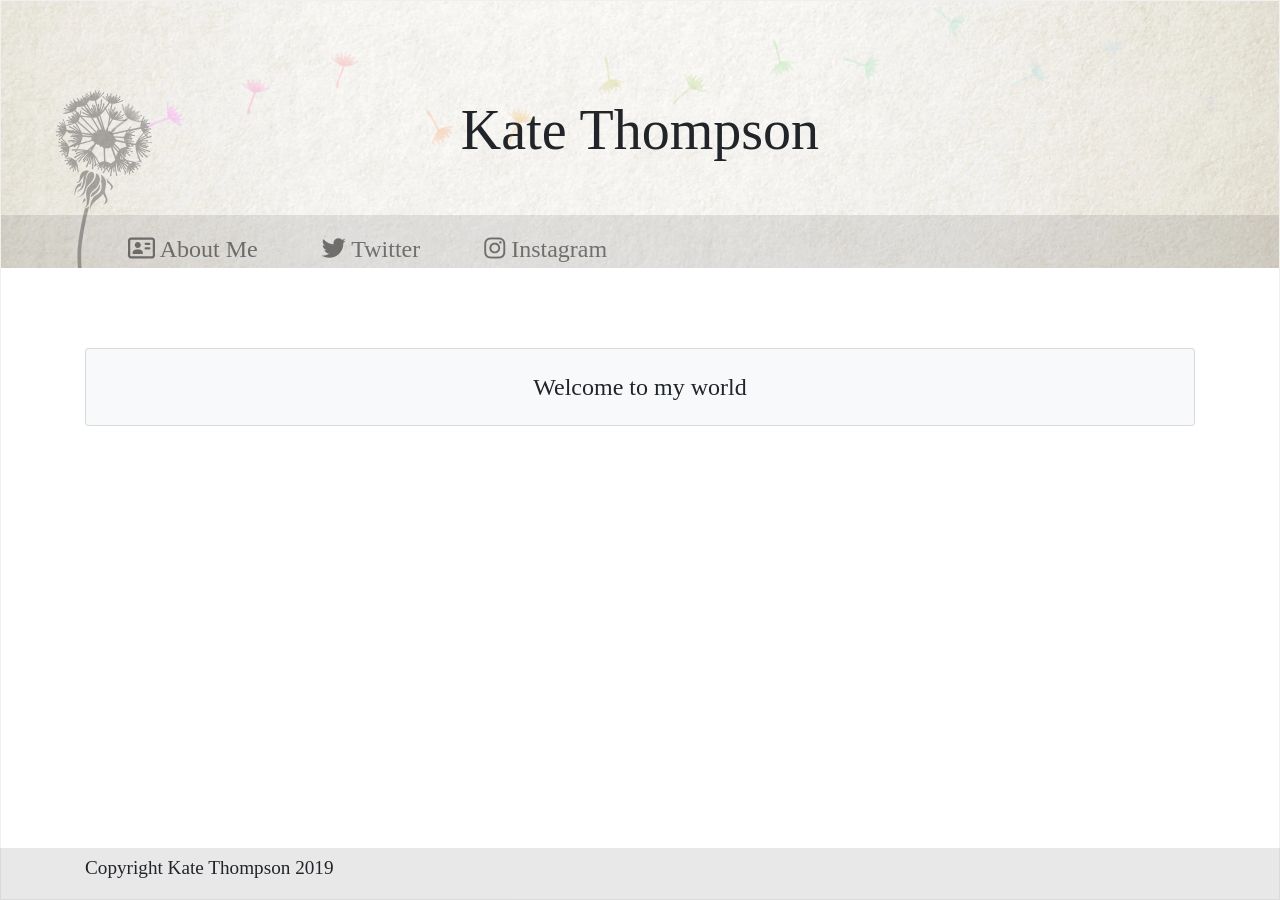
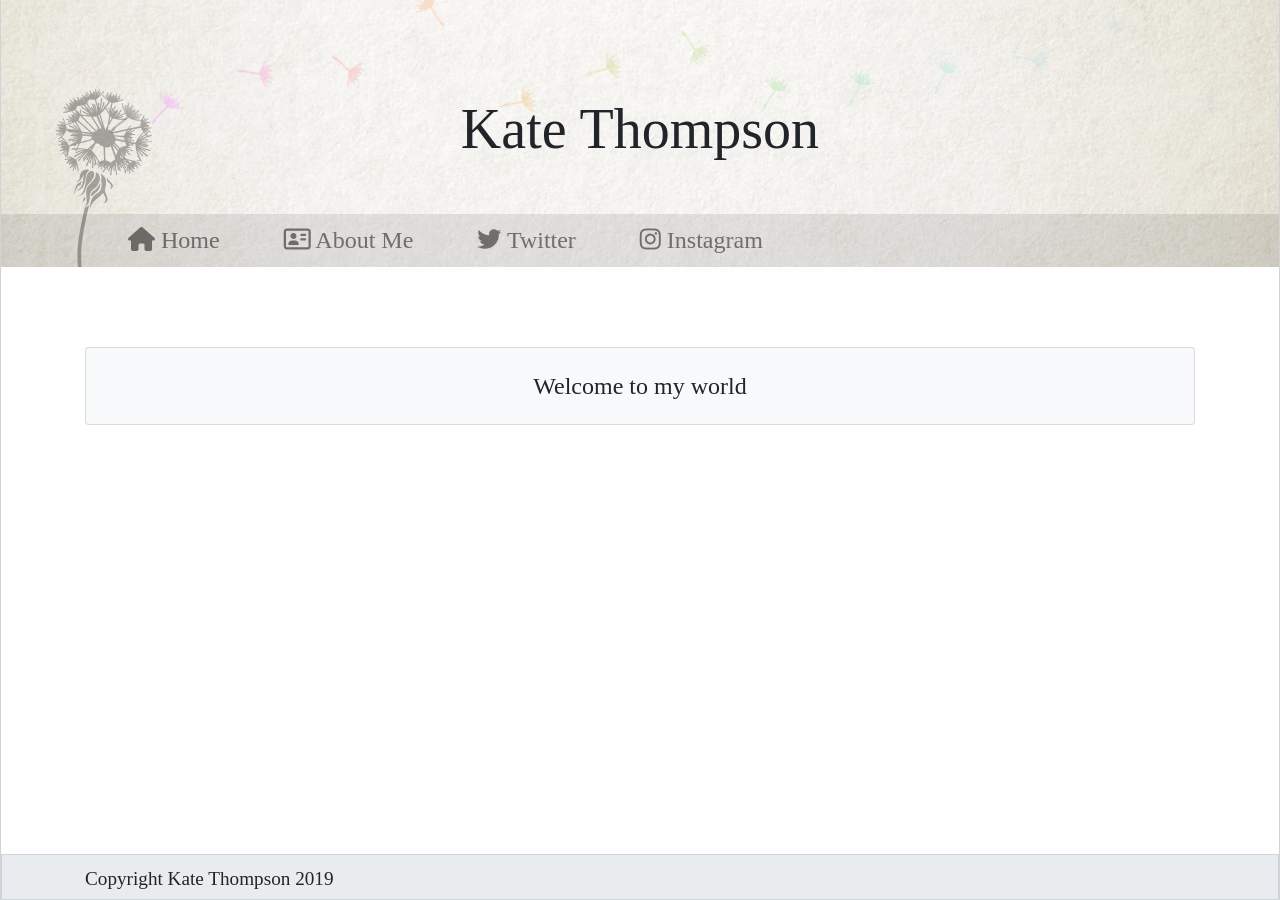
Before and after one commit to KateThompsonWrites/KateThompsonWrites.github.io, a Jekyll site: the page built from index.md, in a window 1280 px wide. Built offline with Jekyll 4.4.1, drawn with Linux system fonts in a browser that asks for light colours; nearby versions of some CDN libraries; some web fonts are replaced; our own code applies the rules of GitHub Pages for plain Markdown files.

Commit message:
Adding about page

```diff
--- a/_layouts/default.html
+++ b/_layouts/default.html
@@ -64,6 +64,11 @@
           <div class="navbar-collapse">
             <ul class="navbar-nav mr-auto">
               <li class="nav-item">
+                <a class="nav-link" href="{{ '/' | relative_url }}">
+                  <i class="fas fa-home"></i> Home
+                </a>
+              </li>
+              <li class="nav-item">
                 <a class="nav-link" href="{{ '/about.html' | relative_url }}">
                   <i class="far fa-address-card"></i> About Me
                 </a>
@@ -88,7 +93,7 @@
       {{ content }}
     </section>
 
-    <footer class="fixed-bottom">
+    <footer>
       <section class="container">
         <p><small>Copyright Kate Thompson {{ 'now' | date: "%Y" }}</small></p>
       </section>
--- a/_sass/kt.scss
+++ b/_sass/kt.scss
@@ -3,8 +3,7 @@ $jumbotron-padding: 3rem;
 $font-family-sans-serif: 'Shadows Into Light Two', cursive;
 $font-size-base: 1.5rem;
 
-$nav-link-padding-y: 1rem;
-$nav-link-padding-x: 2rem;
+$nav-link-padding-x: 1.1rem;
 $navbar-nav-link-padding-x: $nav-link-padding-x;
 $navbar-padding-y: 0;
 
@@ -21,8 +20,10 @@ footer, body {
 
 body {
   min-height: 100vh;
-  border: 1px solid #f0f0f0;
-  box-shadow: 0 0 2vw rgba(0,0,0, 0.05)
+  border: 1px solid $gray-400;
+  border-width: 0 1px;
+  box-shadow: 0 0 2vw rgba(0,0,0, 0.05);
+  position: relative;
 }
 
 #contentWrapper {
@@ -35,7 +36,7 @@ body {
   overflow: hidden;
 
   @include media-breakpoint-down(sm) {
-    min-height: 17rem;
+    min-height: 14rem;
     padding: 1rem 0 0;
   }
 
@@ -169,15 +170,33 @@ body {
   }
 }
 
-footer, .navbar {
-  background: rgba($dark, 0.1);
+footer {
+  background: $gray-200;
+  border: 1px solid $gray-400;
+  position: absolute;
+  bottom: 0;
+  width: 100%;
+  padding: 0.25rem 0;
+  p:last-child {
+    margin-bottom: 0;
+  }
 }
 
 .navbar {
+  background: rgba($dark, 0.1);
   position: absolute;
   width: 100%;
   bottom: 0;
   transition: all .35s ease;
+
+  @include media-breakpoint-up(lg) {
+    .navbar-nav {
+      .nav-link {
+        padding-right: 2rem;
+        padding-left: 2rem;
+      }
+    }
+  }
 
   @include media-breakpoint-up(md) {
     padding: 0 80px;
@@ -203,7 +222,17 @@ footer, .navbar {
     .nav-item {
       .nav-link {
         color: $light;
+        @include media-breakpoint-down(md) {
+          font-size: 1.2rem;
+          padding: 0.4rem 0;
+        }
       }
     }
   }
 }
+
+.about-photo {
+  @include media-breakpoint-down(sm) {
+    width: 100%;
+  }
+}
```
Also changed, not shown: about.md (added, +7 -0 lines), assets/images/kate-thompson-photo.jpg (added).
